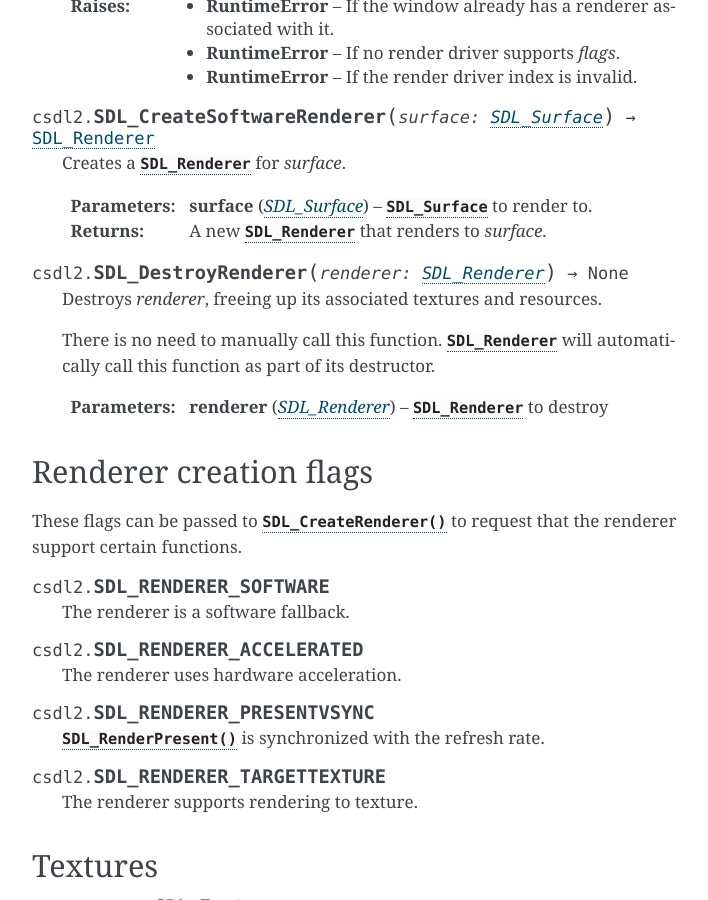
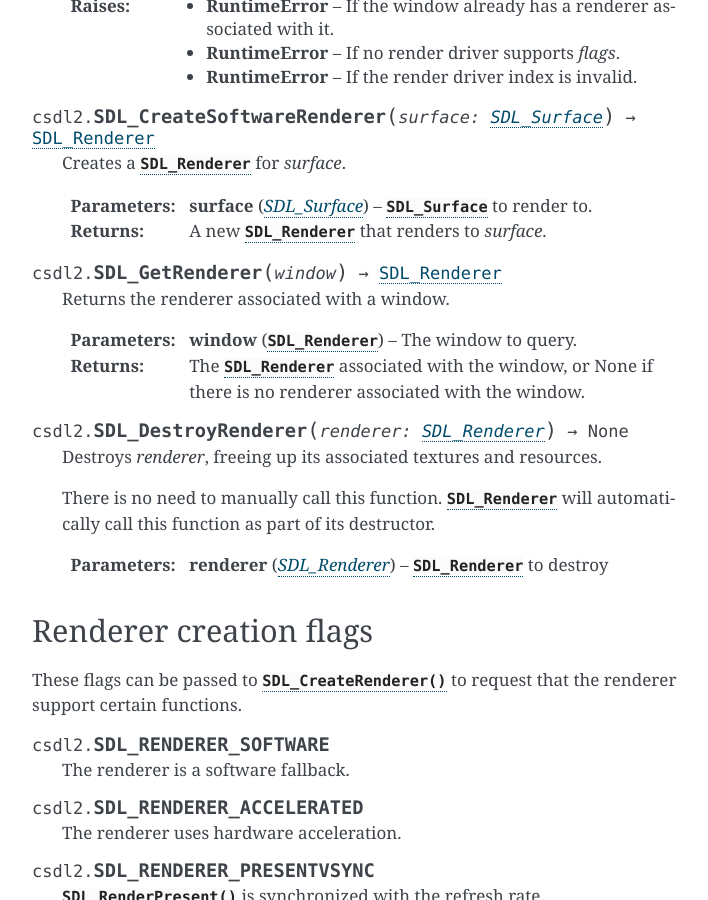
Before and after one commit to pyokagan/pycsdl2, a Sphinx documentation site: the page built from docs/api/render.rst, in a window 1280 px wide and 900 px high, scrolled down 1786 px. Shown: the whole window, without its empty margins (388-1096 px from the left). Built offline with Sphinx 7.4.7, drawn with Linux system fonts in a browser that asks for light colours.

Commit message:
render: implement SDL_GetRenderer()

```diff
--- a/docs/api/render.rst
+++ b/docs/api/render.rst
@@ -96,6 +96,15 @@ Renderers
 
    :param SDL_Surface surface: :class:`SDL_Surface` to render to.
    :returns: A new :class:`SDL_Renderer` that renders to `surface`.
+
+.. function:: SDL_GetRenderer(window) -> SDL_Renderer
+
+   Returns the renderer associated with a window.
+
+   :param window: The window to query.
+   :type window: :class:`SDL_Renderer`
+   :returns: The :class:`SDL_Renderer` associated with the window, or None if
+             there is no renderer associated with the window.
 
 .. function:: SDL_DestroyRenderer(renderer: SDL_Renderer) -> None
 
```
Also changed, not shown: 4 other files.
